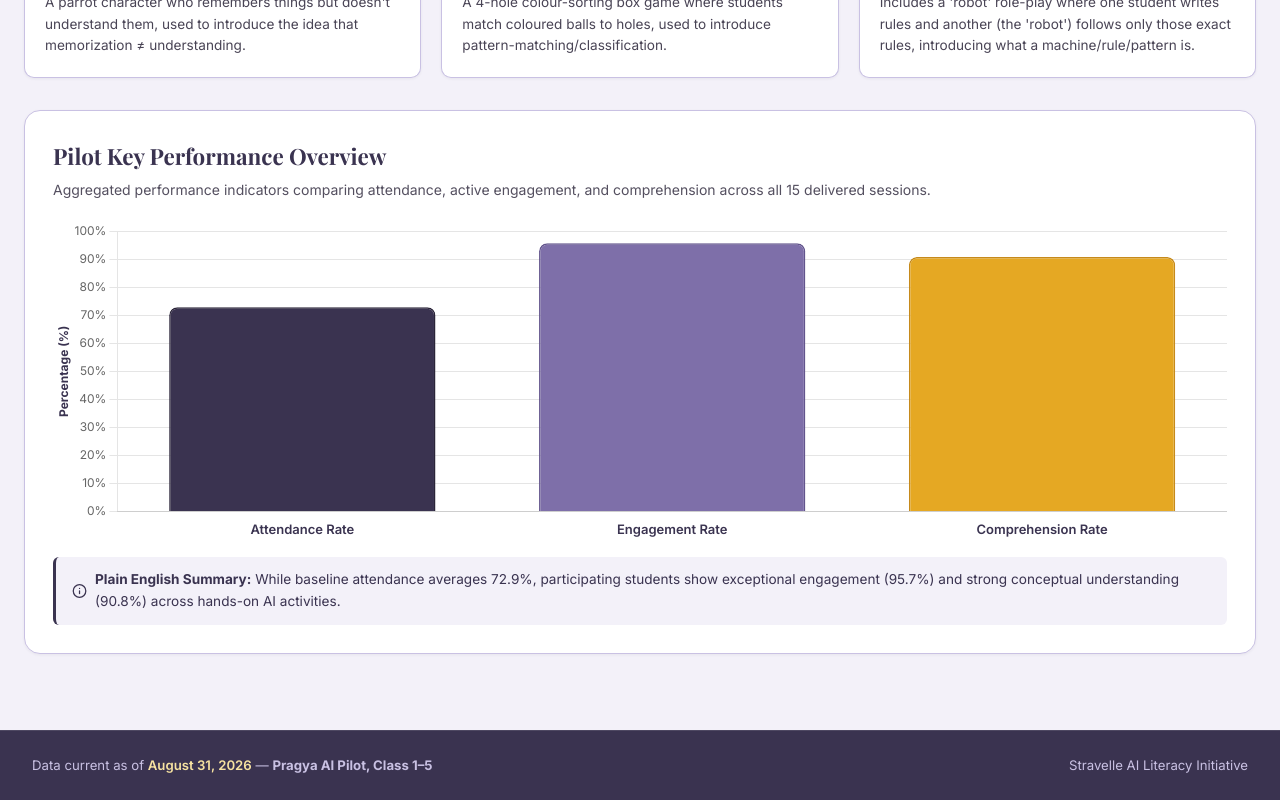
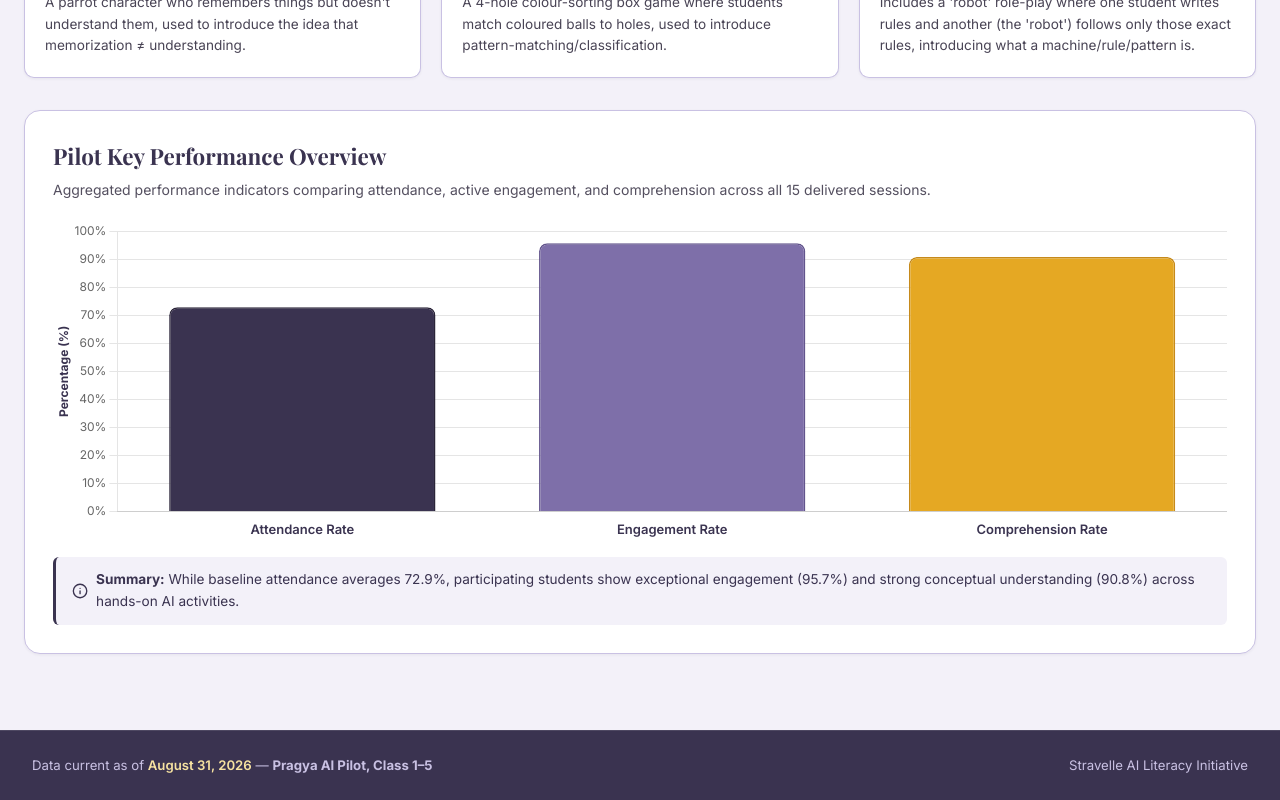
Before and after one commit to snehagahlot3/Pragya_Dashboard, a React (Vite) app: page / in a window 1280 px wide. Shown: the part 714-1514 px from the top of the page. Built offline with nearby package versions, Linux system fonts and the light colour scheme; a web font is replaced by a local one.

Commit message:
minor change1

```diff
--- a/src/components/tabs/AttendanceTab.jsx
+++ b/src/components/tabs/AttendanceTab.jsx
@@ -145,7 +145,7 @@ export default function AttendanceTab({ classFilter, activityFilter }) {
         <div className="chart-caption-box">
           <Info size={18} />
           <span>
-            <strong>Plain English Summary:</strong> Attendance ranged from 62.8% to 85.3% across cohorts, with Class 1 (Activity 3) recording the highest single-session turnout.
+            <strong>Summary:</strong> Attendance ranged from 62.8% to 85.3% across cohorts, with Class 1 (Activity 3) recording the highest single-session turnout.
           </span>
         </div>
       </div>
--- a/src/components/tabs/ComprehensionTab.jsx
+++ b/src/components/tabs/ComprehensionTab.jsx
@@ -136,7 +136,7 @@ export default function ComprehensionTab({ classFilter, activityFilter }) {
         <div className="chart-caption-box">
           <Info size={18} />
           <span>
-            <strong>Plain English Summary:</strong> Over 90% of participating students successfully comprehend foundational AI concepts without technical jargon. All active cohorts comfortably satisfy the 70% threshold requirement.
+            <strong>Summary:</strong> Over 90% of participating students successfully comprehend foundational AI concepts without technical jargon. All active cohorts comfortably satisfy the 70% threshold requirement.
           </span>
         </div>
       </div>
--- a/src/components/tabs/EngagementTab.jsx
+++ b/src/components/tabs/EngagementTab.jsx
@@ -136,7 +136,7 @@ export default function EngagementTab({ classFilter, activityFilter }) {
         <div className="chart-caption-box">
           <Info size={18} />
           <span>
-            <strong>Plain English Summary:</strong> Engagement is consistently high across all classes (86.2% – 98.2%), significantly exceeding the 70% success benchmark.
+            <strong>Summary:</strong> Engagement is consistently high across all classes (86.2% – 98.2%), significantly exceeding the 70% success benchmark.
           </span>
         </div>
       </div>
--- a/src/components/tabs/OverviewTab.jsx
+++ b/src/components/tabs/OverviewTab.jsx
@@ -163,7 +163,7 @@ export default function OverviewTab() {
         <div className="chart-caption-box">
           <Info size={18} />
           <span>
-            <strong>Plain English Summary:</strong> While baseline attendance averages 72.9%, participating students show exceptional engagement (95.7%) and strong conceptual understanding (90.8%) across hands-on AI activities.
+            <strong>Summary:</strong> While baseline attendance averages 72.9%, participating students show exceptional engagement (95.7%) and strong conceptual understanding (90.8%) across hands-on AI activities.
           </span>
         </div>
       </div>
```
